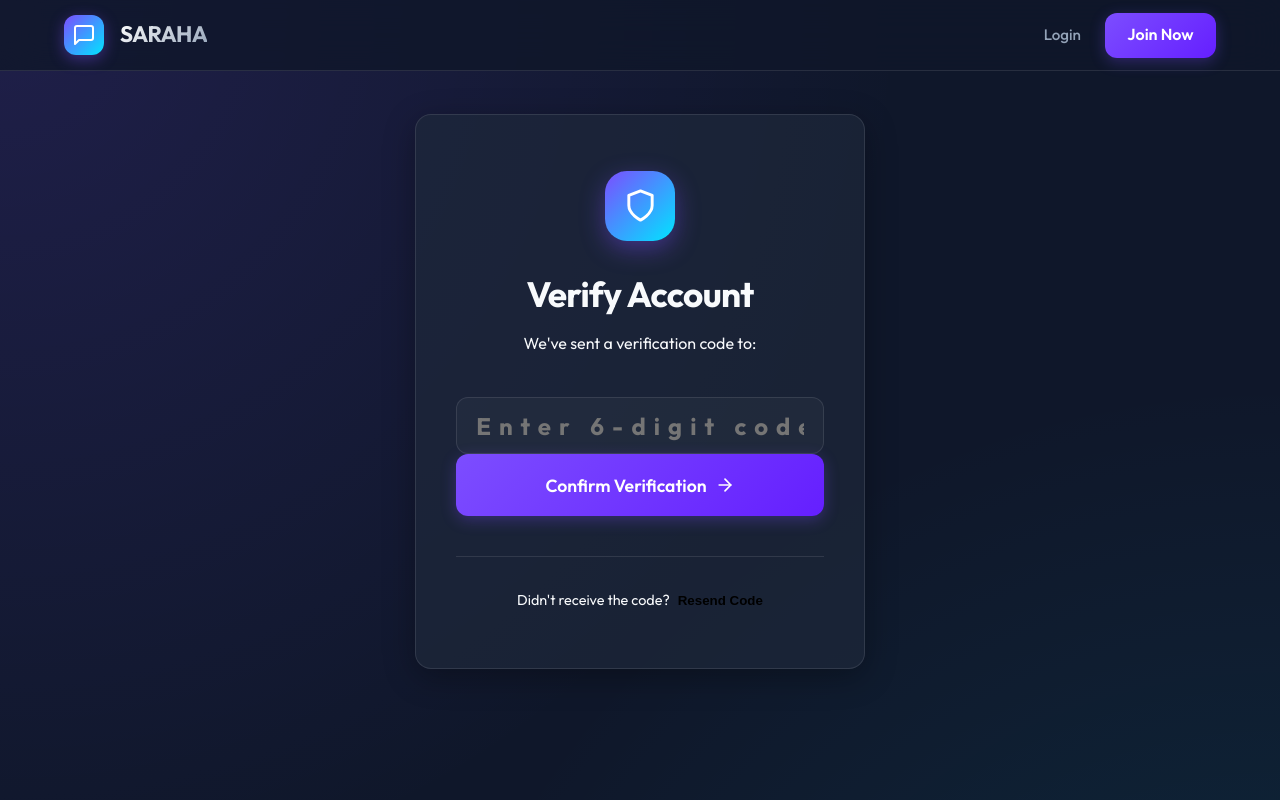
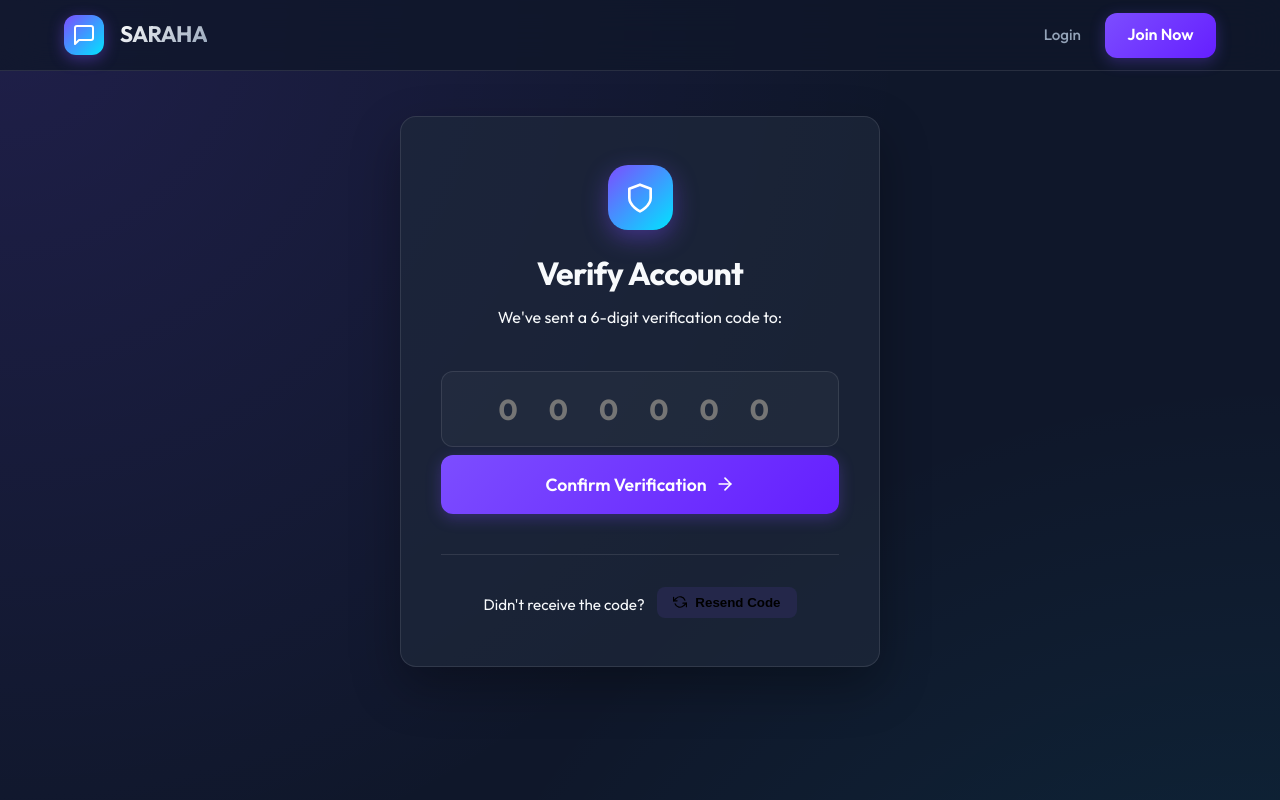
Before and after one commit to qusaykhudair/Saraha-App_full_stack_website, a React (Vite) app in the folder Frontend/: page /verify-otp in a window 1280 px wide. Shown: the top 800 px of the page. Built offline with nearby package versions, Linux system fonts and the light colour scheme; no server answers.

Commit message:
feat: implement authentication controller and VerifyOtp frontend page with OTP resend functionality

```diff
--- a/Frontend/src/pages/VerifyOtp.jsx
+++ b/Frontend/src/pages/VerifyOtp.jsx
@@ -2,19 +2,20 @@ import React, { useState } from 'react';
 import { useLocation, useNavigate } from 'react-router-dom';
 import api from '../api/axios';
 import toast from 'react-hot-toast';
-import { FiShield, FiArrowRight } from 'react-icons/fi';
+import { FiShield, FiArrowRight, FiRefreshCcw } from 'react-icons/fi';
 
 const VerifyOtp = () => {
   const [otp, setOtp] = useState('');
   const [loading, setLoading] = useState(false);
+  const [resending, setResending] = useState(false);
   const location = useLocation();
   const navigate = useNavigate();
   const email = location.state?.email || '';
 
   const handleSubmit = async (e) => {
     e.preventDefault();
-    if (!otp) {
-      toast.error("Please enter the OTP code");
+    if (!otp || otp.length < 6) {
+      toast.error("Please enter a valid 6-digit OTP code");
       return;
     }
 
@@ -25,49 +26,86 @@ const VerifyOtp = () => {
         otp: otp
       });
 
-      toast.success(res.data.message || 'Account created and verified successfully!');
+      toast.success(res.data.message || 'Account verified successfully!');
       navigate('/login');
     } catch (error) {
-      toast.error(error.response?.data?.error || error.response?.data?.message || 'Invalid or expired OTP');
+      toast.error(error.response?.data?.message || 'Invalid or expired OTP');
     } finally {
       setLoading(false);
     }
   };
 
+  const handleResend = async () => {
+    if (!email) {
+      toast.error("Email session not found. Please sign up again.");
+      return;
+    }
+
+    setResending(true);
+    try {
+      const res = await api.post('/auth/resend-otp', { email });
+      toast.success(res.data.message || 'A new code has been sent!');
+    } catch (error) {
+      toast.error(error.response?.data?.message || 'Failed to resend code');
+    } finally {
+      setResending(false);
+    }
+  };
+
   return (
-    <div className="flex justify-center items-center animate-fade-in" style={{ minHeight: '80vh' }}>
-      <div className="glass-panel" style={{ width: '100%', maxWidth: '450px', padding: '3.5rem 2.5rem', textAlign: 'center' }}>
+    <div className="flex justify-center items-center animate-fade-in" style={{ minHeight: '80vh', padding: '2rem 0' }}>
+      <div className="glass-panel" style={{
+        width: '100%',
+        maxWidth: '480px',
+        padding: '3rem 2.5rem',
+        textAlign: 'center',
+        boxShadow: '0 20px 50px rgba(0,0,0,0.3)'
+      }}>
 
+        {/* Balanced Icon Container */}
         <div className="primary-gradient" style={{
-          width: '70px', height: '70px', borderRadius: '22px',
+          width: '65px', height: '65px', borderRadius: '20px',
           display: 'inline-flex', alignItems: 'center', justifyContent: 'center',
-          marginBottom: '2rem', boxShadow: '0 8px 25px rgba(124, 77, 255, 0.4)'
+          marginBottom: '1.5rem',
+          boxShadow: '0 8px 25px rgba(124, 77, 255, 0.4)'
         }}>
-          <FiShield size={35} color="white" />
+          <FiShield size={32} color="white" />
         </div>
 
-        <h2 style={{ fontSize: '2.2rem', marginBottom: '1rem' }}>Verify Account</h2>
-        <p className="text-secondary" style={{ marginBottom: '2.5rem', lineHeight: '1.6' }}>
-          We've sent a verification code to:<br/>
-          <strong style={{ color: 'var(--text-main)' }}>{email}</strong>
+        <h2 style={{ fontSize: '2rem', marginBottom: '0.8rem', fontWeight: '800' }}>Verify Account</h2>
+        <p className="text-secondary" style={{ marginBottom: '2.5rem', lineHeight: '1.6', fontSize: '1rem' }}>
+          We've sent a 6-digit verification code to:<br/>
+          <strong style={{ color: 'var(--text-main)', fontSize: '1.05rem' }}>{email}</strong>
         </p>
 
         <form onSubmit={handleSubmit} className="flex flex-col gap-lg">
           <div className="flex flex-col gap-xs">
             <input
               type="text"
-              placeholder="Enter 6-digit code"
+              placeholder="0 0 0 0 0 0"
               className="glass-input"
-              style={{ textAlign: 'center', fontSize: '1.5rem', letterSpacing: '0.5rem', fontWeight: 'bold' }}
+              style={{
+                textAlign: 'center',
+                fontSize: '1.8rem',
+                letterSpacing: '0.8rem',
+                fontWeight: '900',
+                padding: '1.2rem',
+                color: 'var(--primary-color)'
+              }}
               value={otp}
-              onChange={(e) => setOtp(e.target.value)}
+              onChange={(e) => setOtp(e.target.value.replace(/[^0-9]/g, ''))}
               maxLength={6}
               required
             />
           </div>
 
-          <button type="submit" className="btn btn-primary" style={{ padding: '1.2rem', fontSize: '1.1rem', width: '100%' }} disabled={loading}>
-            {loading ? 'Verifying...' : (
+          <button type="submit" className="btn btn-primary" style={{ padding: '1.1rem', fontSize: '1.1rem', width: '100%', marginTop: '0.5rem' }} disabled={loading}>
+            {loading ? (
+              <div className="flex items-center gap-sm">
+                <div className="animate-spin" style={{ width: '18px', height: '18px', border: '2px solid white', borderTopColor: 'transparent', borderRadius: '50%' }}></div>
+                Verifying...
+              </div>
+            ) : (
               <>
                 Confirm Verification
                 <FiArrowRight size={20} />
@@ -77,10 +115,28 @@ const VerifyOtp = () => {
         </form>
 
         <div style={{ marginTop: '2.5rem', paddingTop: '2rem', borderTop: '1px solid var(--glass-border)' }}>
-          <p className="text-secondary" style={{ fontSize: '0.9rem' }}>
+          <p className="text-secondary" style={{ fontSize: '0.95rem' }}>
             Didn't receive the code?
-            <button className="text-primary" style={{ background: 'none', border: 'none', fontWeight: '600', cursor: 'pointer', marginLeft: '0.5rem' }}>
-              Resend Code
+            <button
+              onClick={handleResend}
+              disabled={resending}
+              className="text-primary hover-glow"
+              style={{
+                background: 'rgba(124, 77, 255, 0.1)',
+                border: 'none',
+                fontWeight: '700',
+                cursor: 'pointer',
+                marginLeft: '0.8rem',
+                padding: '0.5rem 1rem',
+                borderRadius: '8px',
+                display: 'inline-flex',
+                alignItems: 'center',
+                gap: '0.5rem',
+                transition: 'var(--transition)'
+              }}
+            >
+              <FiRefreshCcw size={14} className={resending ? "animate-spin" : ""} />
+              {resending ? 'Sending...' : 'Resend Code'}
             </button>
           </p>
         </div>
```
Also changed, not shown: 1 other file (tests, documents, lock files or other folders).
